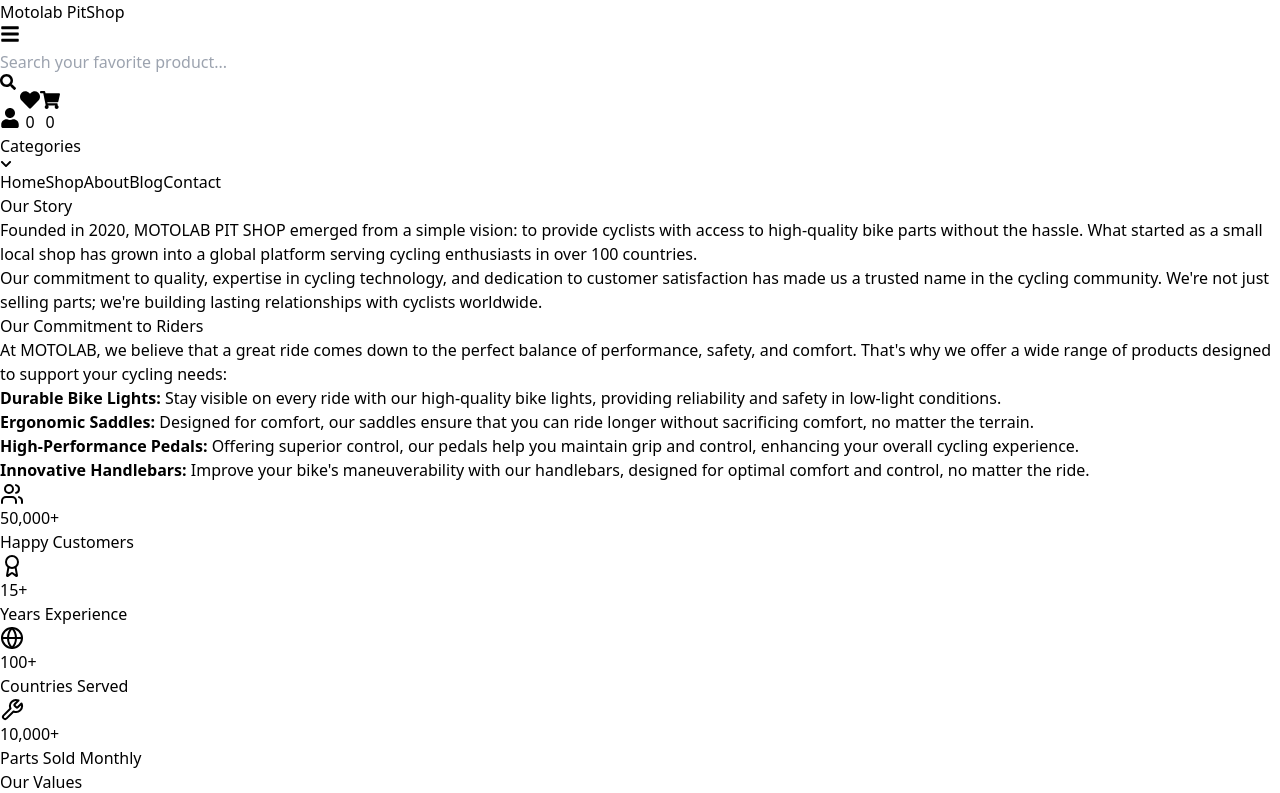
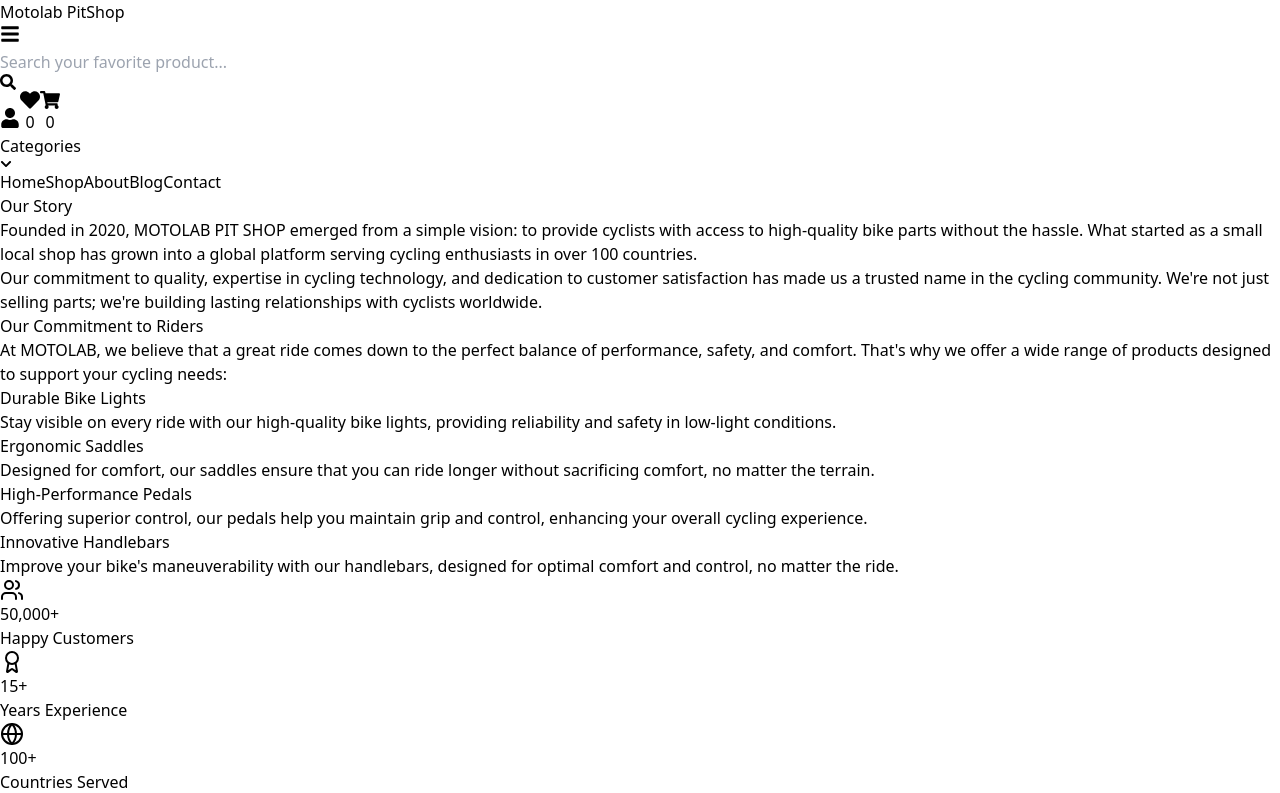
Before and after one commit to codebyviral/motolabpitshop-web-frontend, a React (Vite) app: page /about-us in a window 1280 px wide. Shown: the top 793 px of the page. Built offline with nearby package versions, Linux system fonts and the light colour scheme.

Commit message:
modified about us section

```diff
--- a/src/Pages/AboutUs.jsx
+++ b/src/Pages/AboutUs.jsx
@@ -51,18 +51,38 @@
         </section>
 
         {/* New Content: Our Commitment to Riders */}
-        <section className="mb-20">
+        <section className="mb-20 bg-white rounded-2xl p-8 shadow-lg">
           <div className="max-w-3xl mx-auto text-center">
-            <h2 className="text-4xl font-bold mb-6 text-gray-900">Our Commitment to Riders</h2>
+            <h2 className="text-4xl font-bold mb-8 text-gray-900">Our Commitment to Riders</h2>
             <p className="text-gray-600 mb-4 leading-relaxed">
               At MOTOLAB, we believe that a great ride comes down to the perfect balance of performance, safety, and comfort. That's why we offer a wide range of products designed to support your cycling needs:
             </p>
-            <ul className="text-gray-600 list-disc pl-6">
-              <li><strong>Durable Bike Lights:</strong> Stay visible on every ride with our high-quality bike lights, providing reliability and safety in low-light conditions.</li>
-              <li><strong>Ergonomic Saddles:</strong> Designed for comfort, our saddles ensure that you can ride longer without sacrificing comfort, no matter the terrain.</li>
-              <li><strong>High-Performance Pedals:</strong> Offering superior control, our pedals help you maintain grip and control, enhancing your overall cycling experience.</li>
-              <li><strong>Innovative Handlebars:</strong> Improve your bike's maneuverability with our handlebars, designed for optimal comfort and control, no matter the ride.</li>
-            </ul>
+            <div className="grid md:grid-cols-2 gap-8">
+              <div className="text-center transform transition-all duration-300 hover:scale-105">
+                <h3 className="text-xl font-semibold mb-4 text-indigo-600">Durable Bike Lights</h3>
+                <p className="text-gray-600 leading-relaxed">
+                  Stay visible on every ride with our high-quality bike lights, providing reliability and safety in low-light conditions.
+                </p>
+              </div>
+              <div className="text-center transform transition-all duration-300 hover:scale-105">
+                <h3 className="text-xl font-semibold mb-4 text-indigo-600">Ergonomic Saddles</h3>
+                <p className="text-gray-600 leading-relaxed">
+                  Designed for comfort, our saddles ensure that you can ride longer without sacrificing comfort, no matter the terrain.
+                </p>
+              </div>
+              <div className="text-center transform transition-all duration-300 hover:scale-105">
+                <h3 className="text-xl font-semibold mb-4 text-indigo-600">High-Performance Pedals</h3>
+                <p className="text-gray-600 leading-relaxed">
+                  Offering superior control, our pedals help you maintain grip and control, enhancing your overall cycling experience.
+                </p>
+              </div>
+              <div className="text-center transform transition-all duration-300 hover:scale-105">
+                <h3 className="text-xl font-semibold mb-4 text-indigo-600">Innovative Handlebars</h3>
+                <p className="text-gray-600 leading-relaxed">
+                  Improve your bike's maneuverability with our handlebars, designed for optimal comfort and control, no matter the ride.
+                </p>
+              </div>
+            </div>
           </div>
         </section>
 
```
